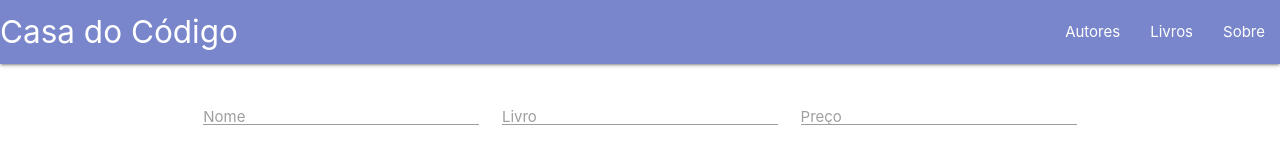
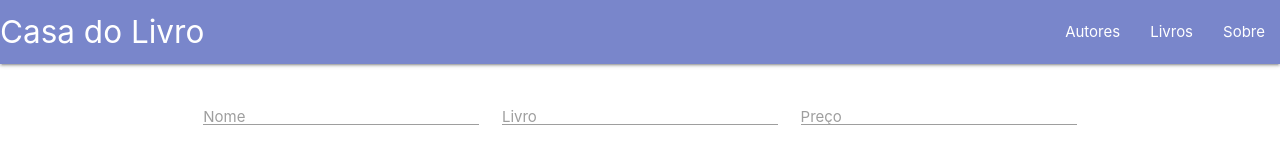
Before and after one commit to LucssCarvalho/my-project-React, a React (Create React App) app: page / in a window 1280 px wide. Shown: the top 160 px of the page. Built offline with nearby package versions, Linux system fonts and the light colour scheme.

Commit message:
update header

```diff
--- a/src/Header.js
+++ b/src/Header.js
@@ -4,7 +4,7 @@
     return (
         <nav>
             <div className="nav-wrapper indigo lighten-2">
-                <a href="/" className="brand-logo ml-3">Casa do Código</a>
+                <a href="/" className="brand-logo ml-3">Casa do Livro</a>
                 <ul id="nav-mobile" className="right">
                     <li><a href="/autores">Autores</a></li>
                     <li><a href="/livros">Livros</a></li>
```
